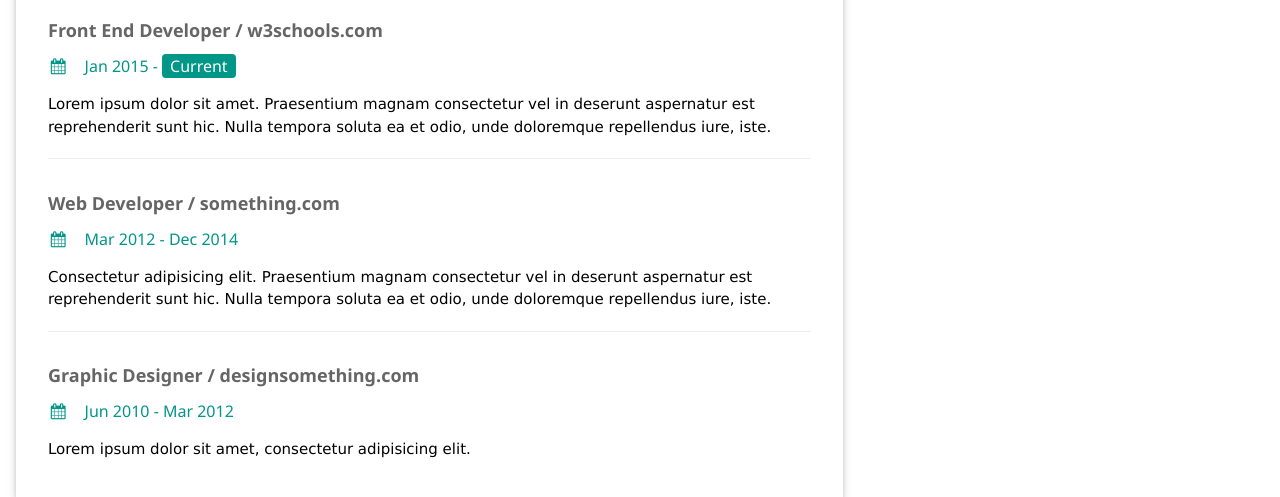
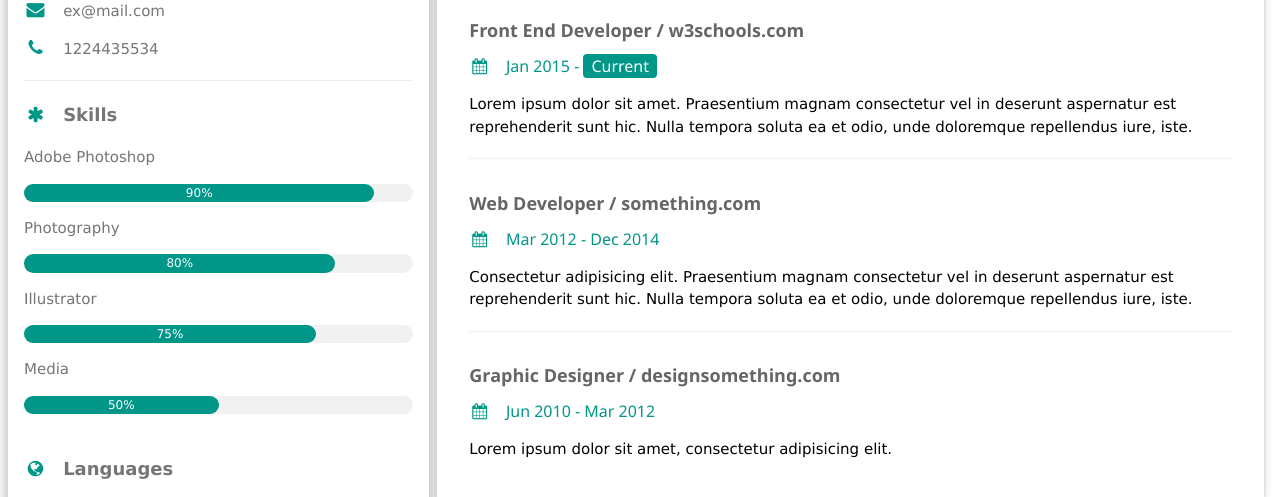
Before and after one commit to BotzC/htmlinhtml, a plain HTML site: page index.html in a window 1280 px wide. Shown: the part 106-603 px from the top of the page. Drawn offline with nearby package versions, Linux system fonts and the light colour scheme.

Commit message:
Update index.html

```diff
--- a/index.html
+++ b/index.html
@@ -60,6 +60,9 @@
 </body>
 <script type="text/javascript">
     xHttpOP = new XMLHttpRequest()
+    xHttpOP.onload = function(){
+      document.querySelector('.profile').innerHTML = this.responseText;
+    }
     xHttpOP.open('GET','profile.html');
     xHttpOP.send();
 </script>
```
